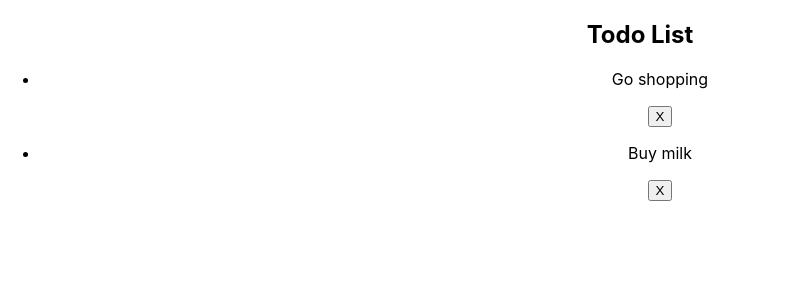
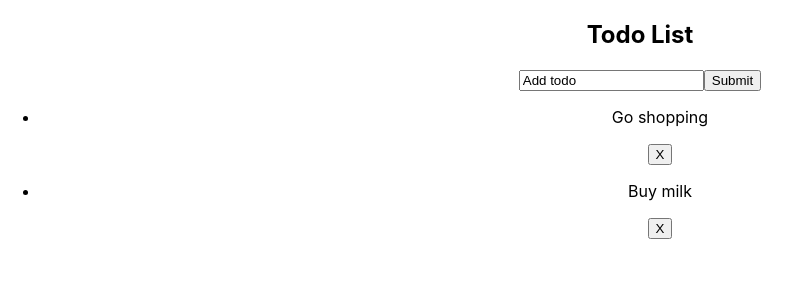
Before and after one commit to MuslumYilmaz/redux-todoList, a React (Create React App) app: page / in a window 1280 px wide. Shown: the top 300 px of the page, without its empty margins (0-801 px from the left). Built offline with nearby package versions, Linux system fonts and the light colour scheme.

Commit message:
input field for add todo

```diff
--- /dev/null
+++ b/src/components/FormComponent.js
@@ -0,0 +1,30 @@
+import react, { Component } from 'react';
+
+class FormComponent extends Component {
+      state = {
+        value: 'Add todo'
+      };
+
+    handleChange = this.handleChange.bind(this);
+    handleSubmit = this.handleSubmit.bind(this);
+
+    handleChange(event) {
+      this.setState({value: event.target.value});
+    }
+
+    handleSubmit(event) {
+      alert('An essay was submitted: ' + this.state.value);
+      event.preventDefault();
+    }
+
+    render() {
+      return (
+        <form onSubmit={this.handleSubmit}>
+            <input value={this.state.value} onChange={this.handleChange} />
+          <input type="submit" value="Submit" />
+        </form>
+      );
+    }
+  }
+
+  export default FormComponent;
--- a/src/components/TodoList.js
+++ b/src/components/TodoList.js
@@ -1,6 +1,7 @@
 import react, { Component } from 'react';
 import { connect } from 'react-redux';
 import { deleteTodoAction } from '../actions/postActions';
+import FormComponent from './FormComponent';
 
 class TodoList extends Component {
     deleteTodo(id) {
@@ -29,6 +30,7 @@
         return (
             <div>
             <h2>Todo List</h2>
+            <FormComponent />
             {todoList}
             </div>
         )
```
